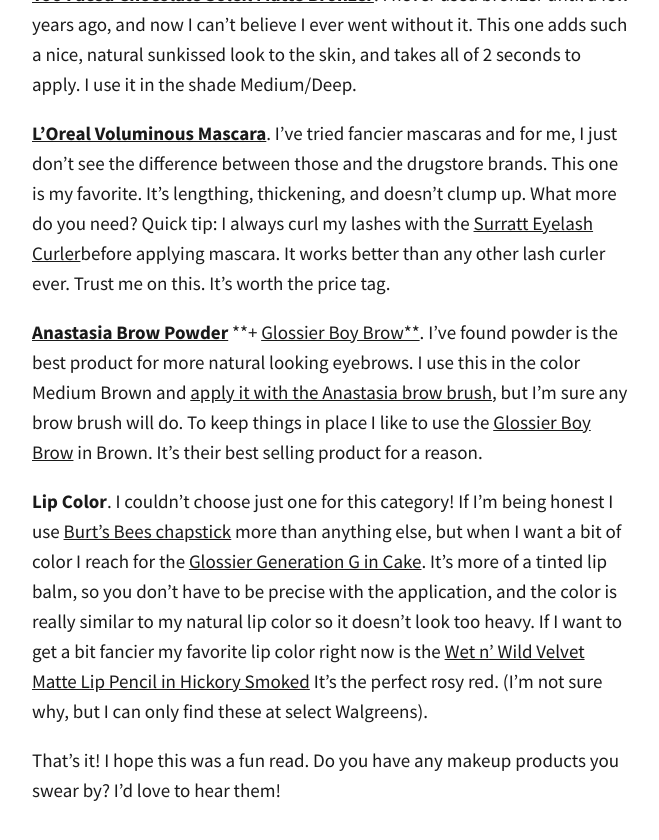
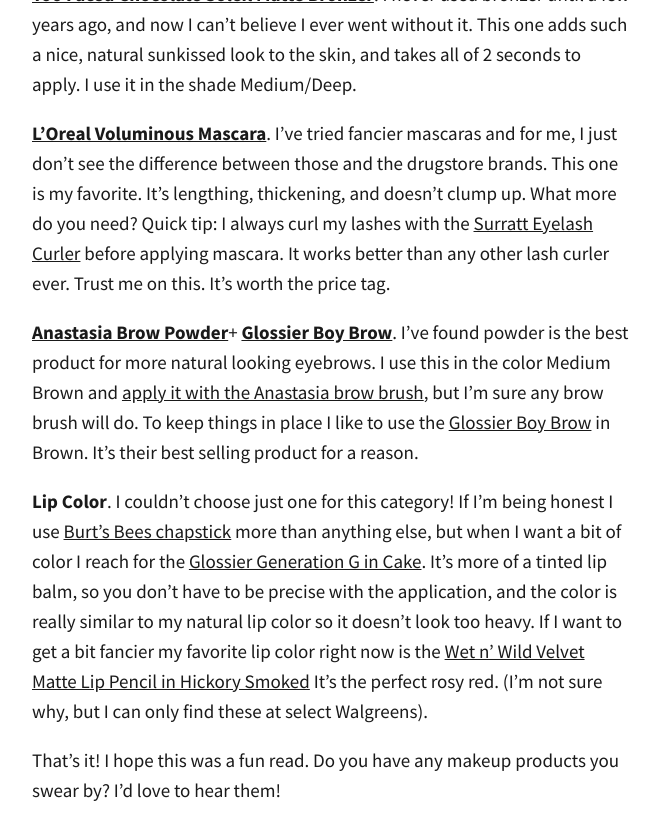
Before and after one commit to totiffany/totiffany.github.io, a Jekyll site: the page built from _posts/2018-07-19-My-Everyday-Makeup-Routine.md, in a window 1280 px wide and 900 px high, scrolled down 1577 px. Shown: the top 840 px of the window, without its empty margins (308-967 px from the left). Built offline with Jekyll 4.4.1, drawn with Linux system fonts in a browser that asks for light colours; our own code applies the rules of GitHub Pages for plain Markdown files; comment, search, counter and statistics services are not loaded.

Commit message:
Update 2018-07-19-My-Everyday-Makeup-Routine.md

```diff
--- a/_posts/2018-07-19-My-Everyday-Makeup-Routine.md
+++ b/_posts/2018-07-19-My-Everyday-Makeup-Routine.md
@@ -22,9 +22,9 @@ Years later – I'm still growing my eyebrows back in, and I tend to avoid eyeli
 
 [**Too Faced Chocolate Soleil Matte Bronzer**](https://www.sephora.com/product/chocolate-soleil-medium-deep-matte-bronzer-P229406?skuId=2064442&om_mmc=ppc-GG_1165716884_53825915260_aud-299050439958:pla-418043627462_2064442_257731948316_9031944_c&country_switch=us&lang=en&gclid=CMHVmYDwrNwCFWGPxQId08cAlw&gclsrc=ds). I never used bronzer until a few years ago, and now I can't believe I ever went without it. This one adds such a nice, natural sunkissed look to the skin, and takes all of 2 seconds to apply. I use it in the shade Medium/Deep.
 
-[**L'Oreal Voluminous Mascara**](https://www.amazon.com/gp/product/B004BIZ0PM/ref=as_li_tl?ie=UTF8&camp=1789&creative=9325&creativeASIN=B004BIZ0PM&linkCode=as2&tag=redletterda04-20&linkId=25097545d6e92bf62e3e818c99fc7081). I've tried fancier mascaras and for me, I just don't see the difference between those and the drugstore brands. This one is my favorite. It's lengthing, thickening, and doesn't clump up. What more do you need? Quick tip: I always curl my lashes with the [Surratt Eyelash Curler](https://www.sephora.com/product/relevee-lash-curler-P394163?skuId=1673482&icid2=products%20grid:p394163)before applying mascara. It works better than any other lash curler ever. Trust me on this. It's worth the price tag.
+[**L'Oreal Voluminous Mascara**](https://www.amazon.com/gp/product/B004BIZ0PM/ref=as_li_tl?ie=UTF8&camp=1789&creative=9325&creativeASIN=B004BIZ0PM&linkCode=as2&tag=redletterda04-20&linkId=25097545d6e92bf62e3e818c99fc7081). I've tried fancier mascaras and for me, I just don't see the difference between those and the drugstore brands. This one is my favorite. It's lengthing, thickening, and doesn't clump up. What more do you need? Quick tip: I always curl my lashes with the [Surratt Eyelash Curler](https://www.sephora.com/product/relevee-lash-curler-P394163?skuId=1673482&icid2=products%20grid:p394163) before applying mascara. It works better than any other lash curler ever. Trust me on this. It's worth the price tag.
 
-[**Anastasia Brow Powder**](https://www.sephora.com/product/brow-powder-duo-P69300?skuId=929778&om_mmc=ppc-GG_1165716881_53825938700_aud-299050440478:pla-419487263469_929778_257731947962_9031944_c&country_switch=us&lang=en&gclid=CPCor-XyrNwCFaOhZQodn54Mdg&gclsrc=ds) **+ [Glossier Boy Brow**](https://glossier.com?g_ref=8b6dce93f5bd81). I've found powder is the best product for more natural looking eyebrows. I use this in the color Medium Brown and [apply it with the Anastasia brow brush](https://www.amazon.com/gp/product/B0149KGY3S/ref=as_li_tl?ie=UTF8&camp=1789&creative=9325&creativeASIN=B0149KGY3S&linkCode=as2&tag=redletterda04-20&linkId=fddfdae1224bfdb3902005778477baea), but I'm sure any brow brush will do. To keep things in place I like to use the [Glossier Boy Brow](https://glossier.com?g_ref=8b6dce93f5bd81) in Brown. It's their best selling product for a reason.
+[**Anastasia Brow Powder**](https://www.sephora.com/product/brow-powder-duo-P69300?skuId=929778&om_mmc=ppc-GG_1165716881_53825938700_aud-299050440478:pla-419487263469_929778_257731947962_9031944_c&country_switch=us&lang=en&gclid=CPCor-XyrNwCFaOhZQodn54Mdg&gclsrc=ds)+ [**Glossier Boy Brow**](https://glossier.com?g_ref=8b6dce93f5bd81). I've found powder is the best product for more natural looking eyebrows. I use this in the color Medium Brown and [apply it with the Anastasia brow brush](https://www.amazon.com/gp/product/B0149KGY3S/ref=as_li_tl?ie=UTF8&camp=1789&creative=9325&creativeASIN=B0149KGY3S&linkCode=as2&tag=redletterda04-20&linkId=fddfdae1224bfdb3902005778477baea), but I'm sure any brow brush will do. To keep things in place I like to use the [Glossier Boy Brow](https://glossier.com?g_ref=8b6dce93f5bd81) in Brown. It's their best selling product for a reason.
 
 **Lip Color**. I couldn't choose just one for this category! If I'm being honest I use [Burt's Bees chapstick](https://www.amazon.com/gp/product/B00076TOUO/ref=as_li_tl?ie=UTF8&camp=1789&creative=9325&creativeASIN=B00076TOUO&linkCode=as2&tag=redletterda04-20&linkId=b5df0be9276ac5ca57636f669522df89) more than anything else, but when I want a bit of color I reach for the [Glossier Generation G in Cake](https://glossier.com?g_ref=8b6dce93f5bd81). It's more of a tinted lip balm, so you don't have to be precise with the application, and the color is really similar to my natural lip color so it doesn't look too heavy. If I want to get a bit fancier my favorite lip color right now is the [Wet n' Wild Velvet Matte Lip Pencil in Hickory Smoked](https://www.wetnwildbeauty.com/lips/lip-color/naked-protest-velvet-matte-lip-color.html) It's the perfect rosy red. (I'm not sure why, but I can only find these at select Walgreens).
 
```
